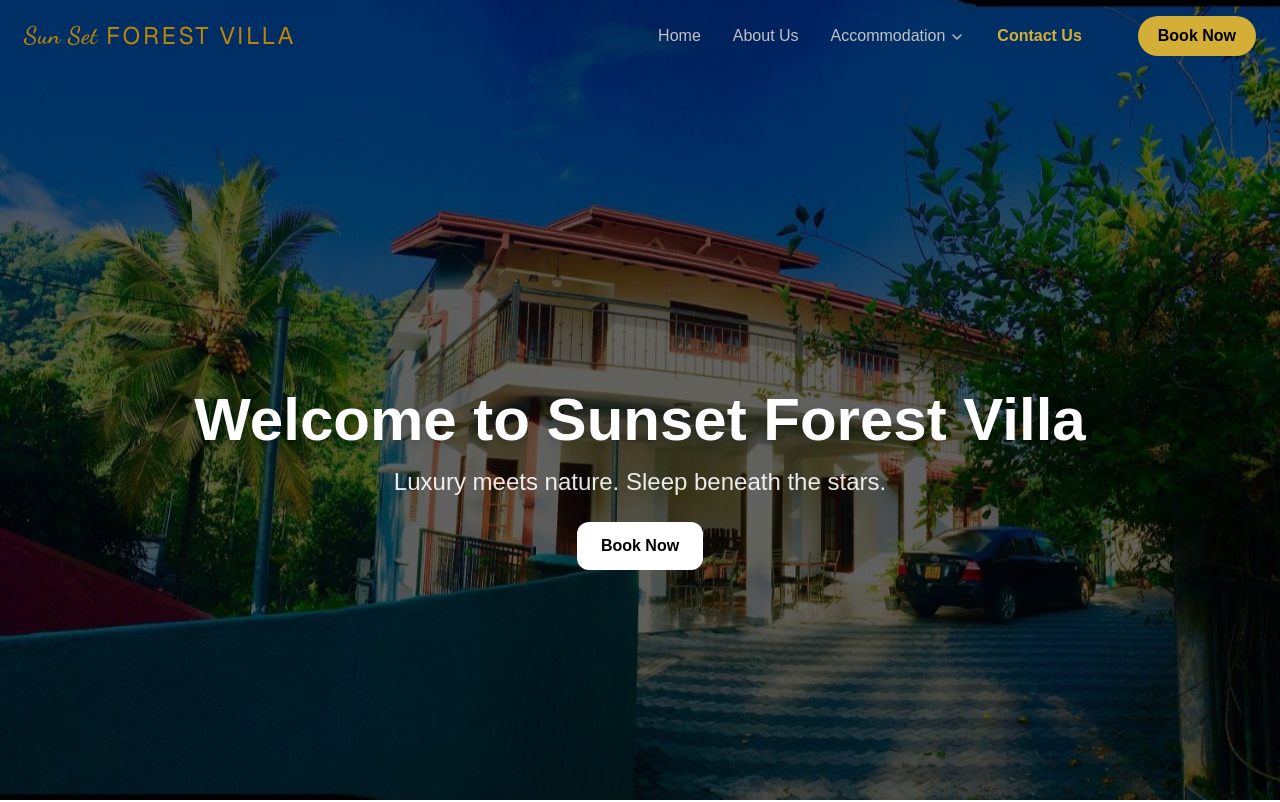
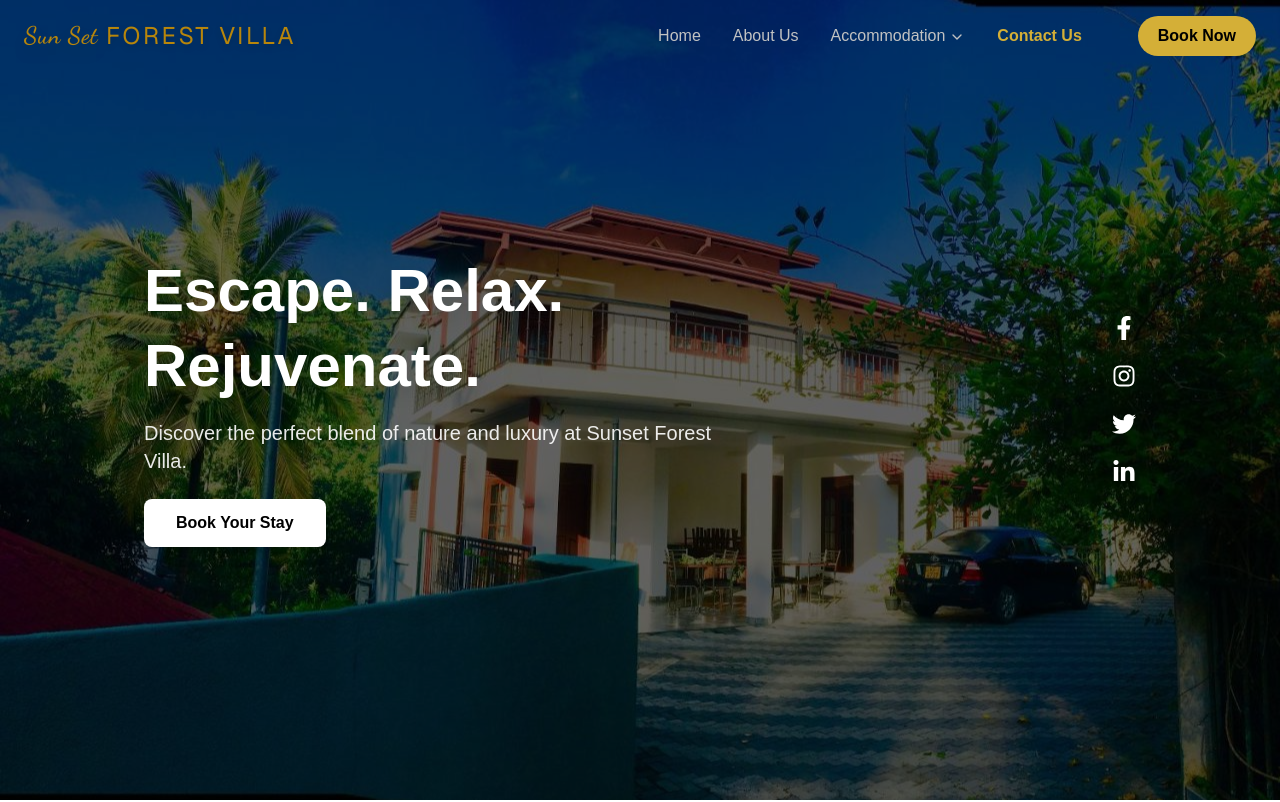
Before and after one commit to kanee98/sunset-forest-villa, a Next.js app: page / in a window 1280 px wide. Shown: the top 802 px of the page. Built offline with nearby package versions, Linux system fonts and the light colour scheme.

Commit message:
navbar and hero ui fix

```diff
--- a/components/Hero.tsx
+++ b/components/Hero.tsx
@@ -1,46 +1,58 @@
 "use client";
 import { motion } from "framer-motion";
+import { FaFacebookF, FaInstagram, FaTwitter, FaLinkedinIn } from "react-icons/fa";
 
 export default function Hero() {
   return (
-    <motion.section
-      className="relative w-full bg-cover bg-center px-4 pt-[120px] md:pt-[160px] min-h-screen flex flex-col justify-center items-center text-center"
-      style={{ backgroundImage: `url('/bg.jpg')` }}
-      initial={{ opacity: 0 }}
-      animate={{ opacity: 1 }}
-      transition={{ duration: 1.2 }}
+    <section
+      className="relative w-full h-screen flex items-center justify-between px-6 sm:px-10 md:px-20 lg:px-28 xl:px-36 bg-cover bg-center text-white"
+      style={{ backgroundImage: "url('/bg.jpg')" }}
     >
+
       {/* Dark overlay */}
       <div className="absolute inset-0 bg-black/60 z-0" />
 
-      {/* Content */}
-      <div className="relative z-10">
-        <motion.h1
-          className="text-4xl md:text-6xl font-bold text-white drop-shadow-lg"
-          initial={{ y: -50 }}
-          animate={{ y: 0 }}
-          transition={{ delay: 0.3 }}
+      {/* Text Content */}
+      <motion.div
+        className="z-10 max-w-xl text-center md:text-left"
+        initial={{ x: -50, opacity: 0 }}
+        animate={{ x: 0, opacity: 1 }}
+        transition={{ duration: 1 }}
+      >
+        <h1 className="text-4xl sm:text-5xl md:text-6xl font-bold leading-tight drop-shadow-xl">
+          Escape. Relax. Rejuvenate.
+        </h1>
+        <p className="mt-4 text-lg sm:text-xl text-white/90">
+          Discover the perfect blend of nature and luxury at Sunset Forest Villa.
+        </p>
+        <a
+          href="#book"
+          className="inline-block mt-6 px-8 py-3 bg-white text-black font-semibold rounded-lg shadow-lg hover:bg-gray-200 transition"
         >
-          Welcome to Sunset Forest Villa
-        </motion.h1>
+          Book Your Stay
+        </a>
+      </motion.div>
 
-        <motion.p
-          className="text-lg md:text-2xl mt-4 text-white/90"
-          initial={{ y: 30, opacity: 0 }}
-          animate={{ y: 0, opacity: 1 }}
-          transition={{ delay: 0.6 }}
-        >
-          Luxury meets nature. Sleep beneath the stars.
-        </motion.p>
-
-        <motion.a
-          href="#book"
-          className="inline-block mt-6 px-6 py-3 bg-white text-black font-bold rounded-xl hover:bg-accent transition"
-          whileHover={{ scale: 1.05 }}
-        >
-          Book Now
-        </motion.a>
-      </div>
-    </motion.section>
+      {/* Social Media Icons (hidden on small, shown on md+) */}
+      <motion.div
+        className="hidden md:flex flex-col gap-6 z-10"
+        initial={{ x: 50, opacity: 0 }}
+        animate={{ x: 0, opacity: 1 }}
+        transition={{ duration: 1.2 }}
+      >
+        <a href="https://facebook.com" target="_blank" rel="noopener noreferrer">
+          <FaFacebookF className="text-white hover:text-blue-400 text-2xl transition duration-300" />
+        </a>
+        <a href="https://instagram.com" target="_blank" rel="noopener noreferrer">
+          <FaInstagram className="text-white hover:text-pink-400 text-2xl transition duration-300" />
+        </a>
+        <a href="https://twitter.com" target="_blank" rel="noopener noreferrer">
+          <FaTwitter className="text-white hover:text-cyan-400 text-2xl transition duration-300" />
+        </a>
+        <a href="https://linkedin.com" target="_blank" rel="noopener noreferrer">
+          <FaLinkedinIn className="text-white hover:text-blue-300 text-2xl transition duration-300" />
+        </a>
+      </motion.div>
+    </section>
   );
 }
--- a/components/Navbar.tsx
+++ b/components/Navbar.tsx
@@ -42,12 +42,14 @@ export default function Navbar() {
             transition={{ duration: 0.5 }}
             className="fixed top-6 left-1/2 -translate-x-1/2 z-40 select-none hidden xl:flex flex-col items-center space-y-4 px-6 text-center max-w-screen-xl"
           >
-            <h1 className={`${dancingScript.className} text-7xl sm:text-8xl md:text-9xl font-semibold tracking-wide drop-shadow-xl text-[#B8860B]`}>
-              Sun Set
-            </h1>
-            <h2 className="text-[#B8860B] text-2xl sm:text-3xl md:text-4xl font-sans uppercase tracking-widest drop-shadow-md leading-tight mt-[-0.75rem]">
-              Forest Villa
-            </h2>
+            <div className="flex flex-wrap items-end gap-x-2 gap-y-1 text-center md:text-left justify-center md:justify-start">
+              <h1 className={`${dancingScript.className} text-4xl sm:text-5xl md:text-6xl lg:text-7xl font-semibold tracking-wide drop-shadow-xl text-[#B8860B] px-4`}>
+                Sun Set
+              </h1>
+              <h2 className="text-[#B8860B] text-2xl sm:text-3xl md:text-4xl font-sans uppercase tracking-widest drop-shadow-md leading-tight">
+                Forest Villa
+              </h2>
+            </div>
             <p className="text-[#f1f5f9] font-medium italic text-lg max-w-md">
               Where <span className="font-semibold text-[#B8860B]">Golden evenings</span> meet the soul of Kandy
             </p>
@@ -123,7 +125,7 @@ export default function Navbar() {
 
           {/* Desktop Nav */}
           <div
-            className={`hidden md:flex items-center space-x-8 font-medium transition-opacity duration-300 ${
+            className={`hidden lg:flex items-center space-x-8 font-medium transition-opacity duration-300 ${
               scrolled || isCompactView ? "opacity-100" : "opacity-0 pointer-events-none"
             }`}
           >
@@ -164,7 +166,7 @@ export default function Navbar() {
 
           {/* Hamburger Button */}
           <button
-            className="md:hidden text-[#D4AF37] focus:outline-none z-[60]"
+            className="lg:hidden text-[#D4AF37] focus:outline-none z-[60]"
             aria-label="Toggle menu"
             onClick={() => setMobileMenuOpen(!mobileMenuOpen)}
           >
--- a/package.json
+++ b/package.json
@@ -13,7 +13,8 @@
     "lucide-react": "^0.525.0",
     "next": "15.4.4",
     "react": "19.1.0",
-    "react-dom": "19.1.0"
+    "react-dom": "19.1.0",
+    "react-icons": "^5.5.0"
   },
   "devDependencies": {
     "@eslint/eslintrc": "^3",
```
Also changed, not shown: 1 other file (tests, documents, lock files or other folders).
